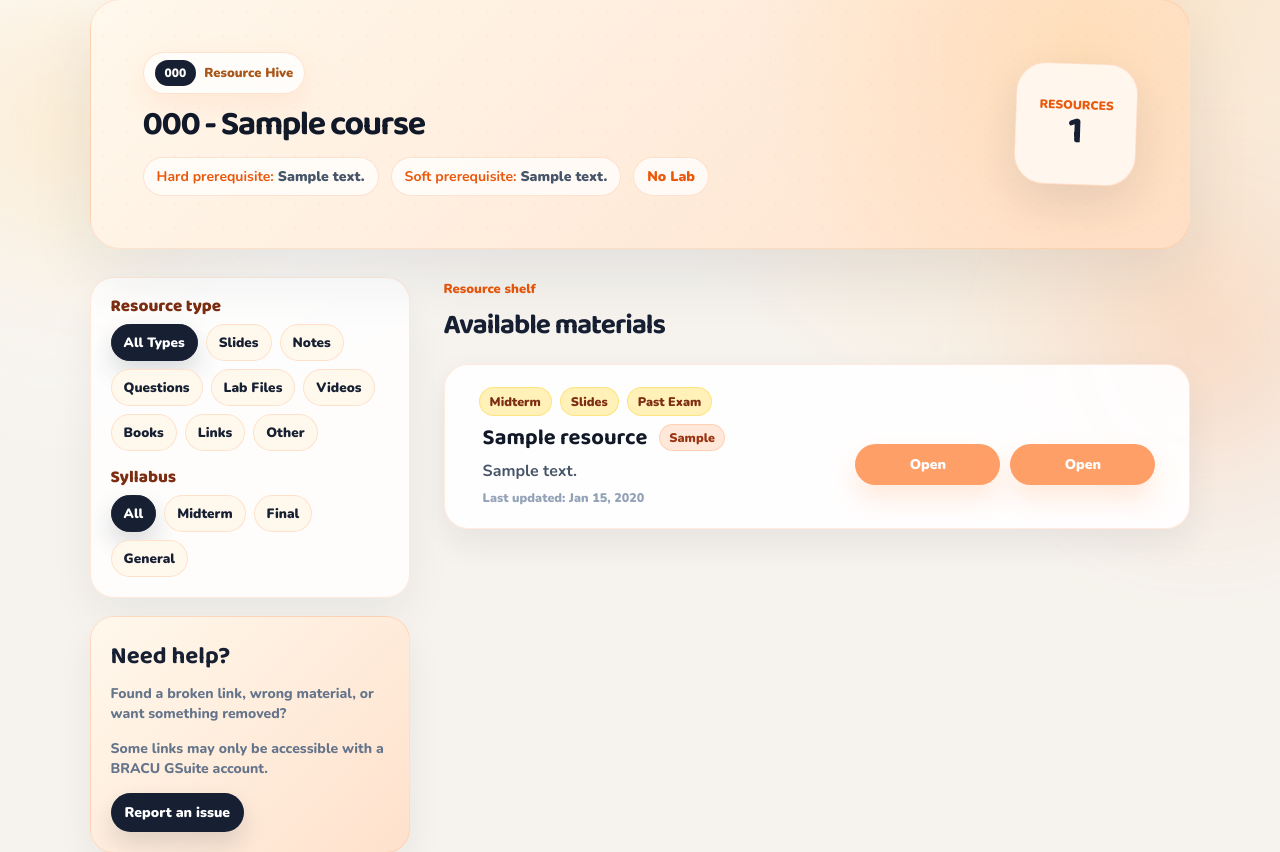
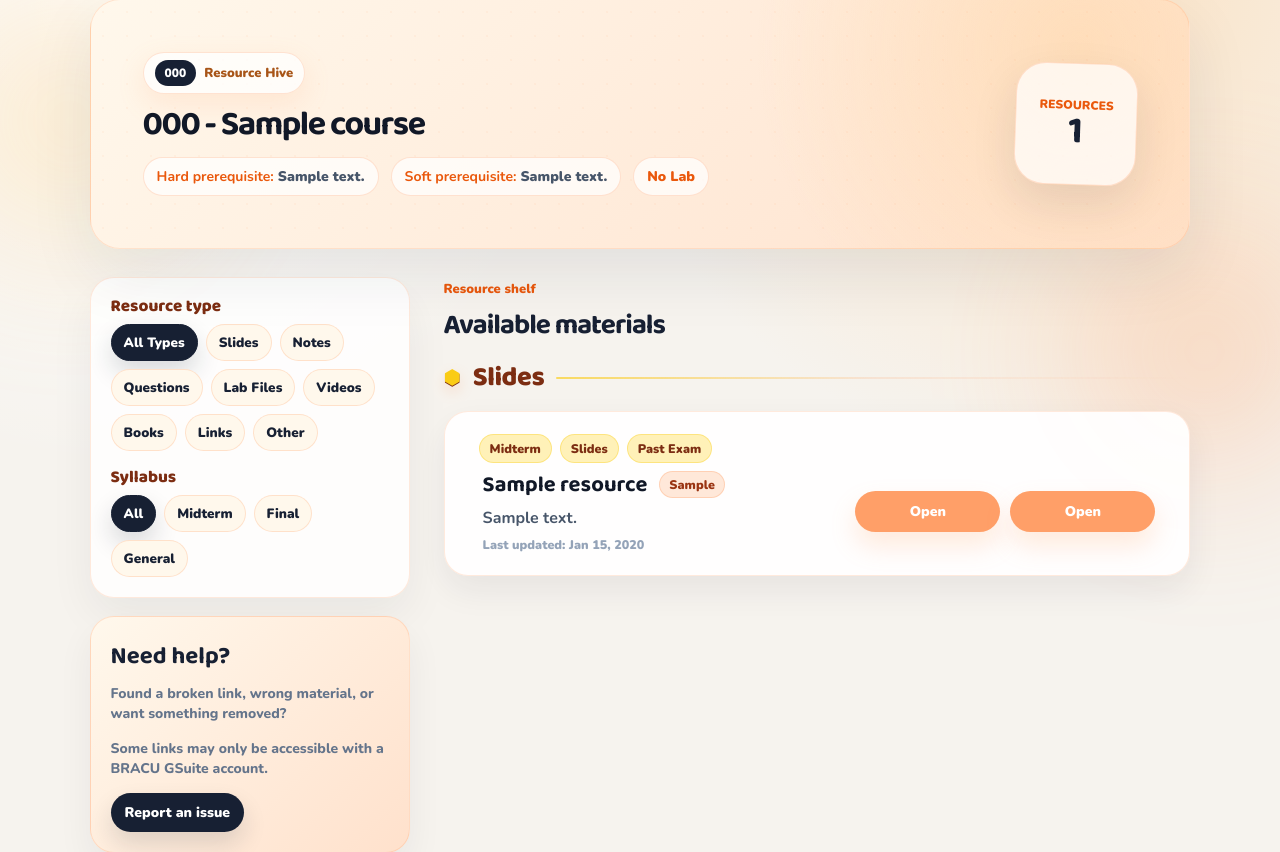
Before and after one commit to zarrintasnimrodela-bit/StudyBee, a Django app: page /course/1/ in a window 1280 px wide. Shown: the part 155-1007 px from the top of the page. Run offline with Django 5.2, Linux system fonts and the light colour scheme; tables that the repository leaves empty hold one stand-in row (values such as "Sample post"); some libraries are stand-ins or nearby versions.

Commit message:
Group resources by type with alphabetical sorting

```diff
--- a/resources/static/resources/css/course.css
+++ b/resources/static/resources/css/course.css
@@ -1915,3 +1915,102 @@ body::after {
         text-decoration: none !important;
     }
 }
+
+.resource-type-section {
+    margin-bottom: 34px;
+}
+
+.resource-type-heading {
+    margin: 0 0 16px;
+    font-family: "Baloo 2", cursive;
+    font-size: 30px;
+    line-height: 1;
+    color: #172033;
+    letter-spacing: -0.7px;
+}
+
+@media (max-width: 900px) {
+    .resource-type-section {
+        margin-bottom: 24px;
+    }
+
+    .resource-type-heading {
+        font-size: 24px;
+        margin-bottom: 12px;
+    }
+}
+
+.resource-type-section {
+    width: 100%;
+    margin-bottom: 46px;
+}
+
+.resource-type-section:last-child {
+    margin-bottom: 0;
+}
+
+.resource-type-heading {
+    display: flex;
+    align-items: center;
+    gap: 12px;
+
+    margin: 0 0 20px;
+
+    font-family: "Baloo 2", cursive;
+    font-size: 27px;
+    font-weight: 800;
+    line-height: 1;
+
+    color: #7c2d12;
+    letter-spacing: -0.4px;
+}
+
+.resource-type-heading::before {
+    content: "⬢";
+    font-size: 20px;
+    color: #facc15;
+    text-shadow:
+        0 1px 0 #7c2d12,
+        0 6px 14px rgba(255, 159, 104, 0.25);
+}
+
+.resource-type-heading::after {
+    content: "";
+    flex: 1;
+    height: 2px;
+    border-radius: 999px;
+    background: linear-gradient(
+        90deg,
+        rgba(250, 204, 21, 0.65),
+        rgba(255, 159, 104, 0.18),
+        rgba(255, 159, 104, 0)
+    );
+}
+
+.resource-type-section .resource-card {
+    margin-bottom: 20px;
+}
+
+.resource-type-section .resource-card:last-child {
+    margin-bottom: 0;
+}
+
+@media (max-width: 900px) {
+    .resource-type-section {
+        margin-bottom: 34px;
+    }
+
+    .resource-type-heading {
+        font-size: 22px;
+        gap: 9px;
+        margin-bottom: 15px;
+    }
+
+    .resource-type-heading::before {
+        font-size: 17px;
+    }
+
+    .resource-type-heading::after {
+        height: 1.5px;
+    }
+}
--- a/resources/templates/resources/course_detail.html
+++ b/resources/templates/resources/course_detail.html
@@ -212,7 +212,13 @@
                     </div>
 
                     <div class="resource-list">
-                        {% for resource in resources %}
+
+                        {% for section_name, section_resources in grouped_resources %}
+
+                            <div class="resource-type-section">
+                                <h2 class="resource-type-heading">{{ section_name }}</h2>
+
+                                {% for resource in section_resources %}
                                     <article class="resource-card reveal">
 
                                         <div class="badges">
@@ -289,13 +295,19 @@
                                         </div>
 
                                     </article>
+                                {% endfor %}
+                            </div>
+
                         {% empty %}
+
                             <div class="empty-state">
                                 <div class="empty-icon">🍯</div>
                                 <h3>No resources found</h3>
                                 <p>Try another filter or report/suggest a resource.</p>
                             </div>
+
                         {% endfor %}
+
                     </div>
 
                 </section>
--- a/resources/views.py
+++ b/resources/views.py
@@ -1,4 +1,7 @@
-from django.db.models import Count, Q
+from collections import defaultdict
+
+from django.db.models.functions import Lower
+from django.db.models import Count, Q, Case, When, IntegerField
 from django.shortcuts import get_object_or_404, redirect, render
 from django.urls import reverse
 from django.utils.http import url_has_allowed_host_and_scheme
@@ -36,17 +39,12 @@ def course_detail(request, course_id):
 
     all_resources_count = course.resources.count()
 
-    resources = course.resources.all().order_by(
-        'exam_part',
-        'category',
-        'question_type',
-        '-uploaded_at'
-    )
-
     exam_part = request.GET.get('exam_part', '')
     category = request.GET.get('category', '')
     question_type = request.GET.get('question_type', '')
     search_query = request.GET.get('q', '')
+
+    resources = course.resources.all()
 
     if exam_part:
         resources = resources.filter(exam_part=exam_part)
@@ -63,15 +61,28 @@ def course_detail(request, course_id):
             Q(description__icontains=search_query)
         )
 
+    resources = resources.order_by('title')
+
+    resources = resources.order_by(Lower('title'))
+
+    grouped_dict = defaultdict(list)
+
+    for resource in resources:
+        grouped_dict[resource.get_category_display()].append(resource)
+
+    grouped_resources = sorted(grouped_dict.items(), key=lambda item: item[0])
+
     return render(request, 'resources/course_detail.html', {
         'course': course,
         'resources': resources,
+        'grouped_resources': grouped_resources,
         'all_resources_count': all_resources_count,
         'exam_part': exam_part,
         'category': category,
         'question_type': question_type,
         'search_query': search_query,
     })
+
 
 def get_safe_next_url(request):
     next_url = request.POST.get('next') or request.GET.get('next') or reverse('home')
```
Lines whose indentation alone changed are shown as unchanged.
